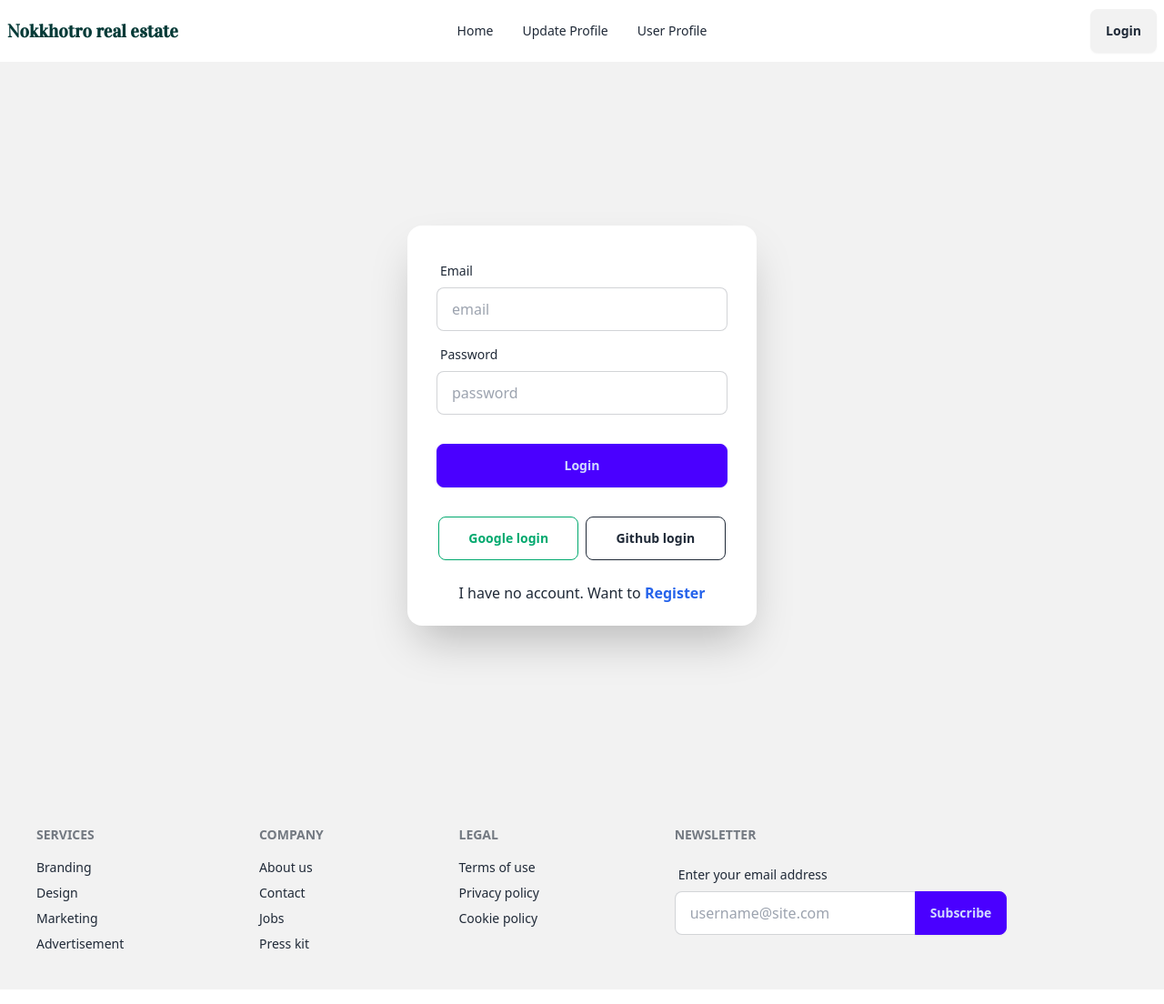
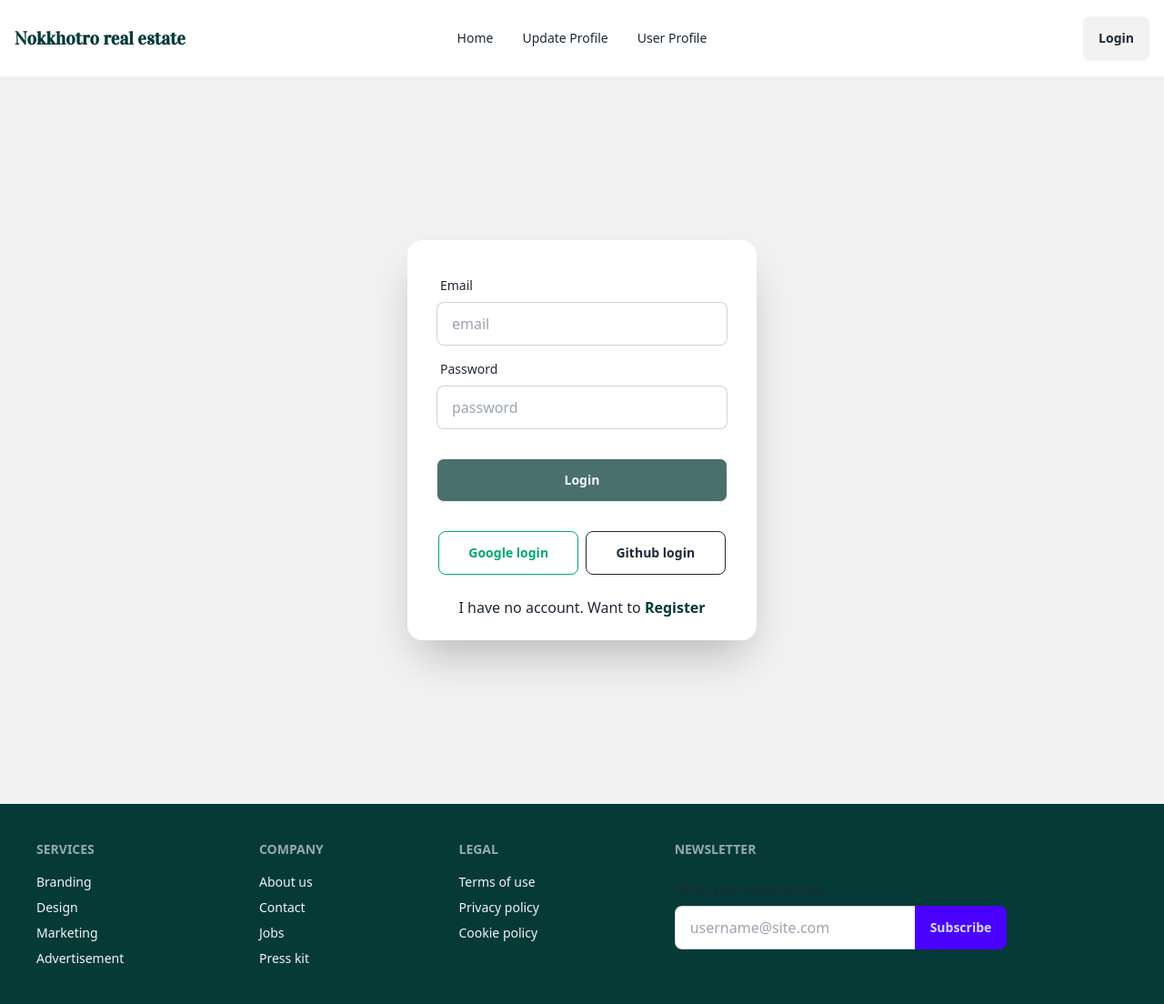
Before and after one commit to hossain-ahamed-khan/Nokkhotro-Real-Estate, a React (Vite) app: page /login in a window 1280 px wide. Shown: the whole page at 91% size. Built offline with nearby package versions, Linux system fonts and the light colour scheme; no server answers.

Commit message:
Fixed some design

```diff
--- a/src/Footer/Footer.jsx
+++ b/src/Footer/Footer.jsx
@@ -3,7 +3,7 @@
 const Footer = () => {
     return (
         <div>
-            <footer className="footer p-10 bg-base-200 text-base-content">
+            <footer className="footer p-10 bg-[#053a37] text-slate-100">
                 <nav>
                     <h6 className="footer-title">Services</h6>
                     <a className="link link-hover">Branding</a>
--- a/src/Navbar/Navbar.jsx
+++ b/src/Navbar/Navbar.jsx
@@ -14,8 +14,8 @@ const Navbar = () => {
     }
 
     return (
-        <div>
-            <div className="navbar bg-base-100">
+        <div className="w-full">
+            <div className="navbar bg-base-100 shadow-lg px-4 py-4">
                 <div className="navbar-start">
                     <div className="dropdown">
                         <div tabIndex={0} role="button" className="btn btn-ghost lg:hidden">
--- a/src/pages/Card-details/CardDetails.jsx
+++ b/src/pages/Card-details/CardDetails.jsx
@@ -11,7 +11,7 @@ const CardDetails = () => {
     const { estate_title, image, segment_name, description, price, status, area, location, facilities } = estate;
 
     return (
-        <div className="font-vidaloka text-[#053A37] flex flex-col lg:flex-row my-16 gap-8">
+        <div className="w-5/6 mx-auto font-vidaloka text-[#053A37] flex flex-col lg:flex-row my-16 gap-8">
             <div className="w-full lg:w-1/2">
                 <img className="w-full mx-auto rounded-xl" src={image} alt="" />
             </div>
--- a/src/pages/Home/home.jsx
+++ b/src/pages/Home/home.jsx
@@ -8,8 +8,8 @@ const Home = () => {
 
     return (
         <>
-            <div>
-                <div className="carousel w-full">
+            <div className="w-5/6 mx-auto my-12">
+                <div className="carousel rounded-xl">
                     <div id="slide1" className="carousel-item relative w-full">
                         <img src="https://daisyui.com/images/stock/photo-1625726411847-8cbb60cc71e6.jpg" className="w-full" />
                         <div className="absolute flex justify-between transform -translate-y-1/2 left-5 right-5 top-1/2">
@@ -40,7 +40,7 @@ const Home = () => {
                     </div>
                 </div>
             </div>
-            <div className="grid lg:grid-cols-3 md:grid-cols-2 grid-cols-1 gap-8 mx-auto my-16">
+            <div className="grid lg:grid-cols-3 md:grid-cols-2 grid-cols-1 gap-8 mx-auto my-16 w-5/6">
                 {
                     realEstates.map(estate => <RealEstate key={estate.id} estate={estate}></RealEstate>)
                 }
--- a/src/pages/Login/Login.jsx
+++ b/src/pages/Login/Login.jsx
@@ -45,7 +45,7 @@ const Login = () => {
                         </div>
 
                         <div className="form-control mt-6">
-                            <button className="btn btn-primary">Login</button>
+                            <button className="btn bg-[#053a37b9] text-slate-100">Login</button>
                         </div>
                     </form>
 
@@ -55,7 +55,7 @@ const Login = () => {
                     </div>
 
                     <div className="text-center my-6">
-                        I have no account. Want to <Link className="font-bold text-blue-600" to="/register">Register</Link>
+                        I have no account. Want to <Link className="font-bold text-[#053A37]" to="/register">Register</Link>
                     </div>
                 </div>
             </div>
--- a/src/pages/Register/Register.jsx
+++ b/src/pages/Register/Register.jsx
@@ -59,12 +59,12 @@ const Register = () => {
                         </div>
 
                         <div className="form-control mt-6">
-                            <button className="btn btn-primary">Register</button>
+                            <button className="btn bg-[#053a37b9] text-slate-100">Register</button>
                         </div>
                     </form>
 
                     <div className="text-center mb-8">
-                        Already have no account. Want to <Link className="font-bold text-blue-600" to="/login">Login</Link>
+                        Already have no account. Want to <Link className="font-bold text-[#053A37]" to="/login">Login</Link>
                     </div>
                 </div>
             </div>
--- a/src/realEstate/RealEstate.jsx
+++ b/src/realEstate/RealEstate.jsx
@@ -5,10 +5,10 @@ const RealEstate = ({ estate }) => {
 
     const { id, estate_title, image, price, status } = estate;
     return (
-        <div className="mx-auto">
+        <div>
             <Link to={`/estate/${id}`}>
-                <div className="card w-96 image-full">
-                    <figure><img src={image} alt="Shoes" /></figure>
+                <div className="card w-full image-full">
+                    <figure><img src={image} alt="" /></figure>
                     <div className="card-body">
                         <h2 className="card-title">{estate_title}</h2>
                         <p className="">{price}</p>
```
